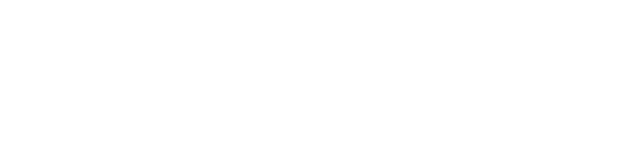
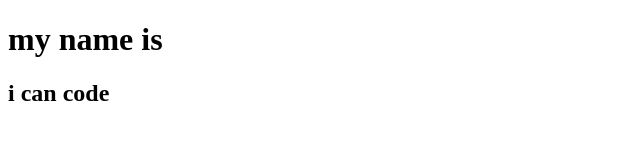
Before and after one commit to apshory/my-frist-repo, a plain HTML site: page index.html in a window 1280 px wide. Shown: the whole page, without its empty margins (0-640 px from the left). Drawn offline with Linux system fonts and the light colour scheme.

Commit message:
add header

```diff
--- a/index.html
+++ b/index.html
@@ -8,7 +8,8 @@
 
     </title>
 </head>
-<body>
+<body><h1>my name is</h1>
+    <h2>i can code</h2>
 
 </body>
 </html>
```
